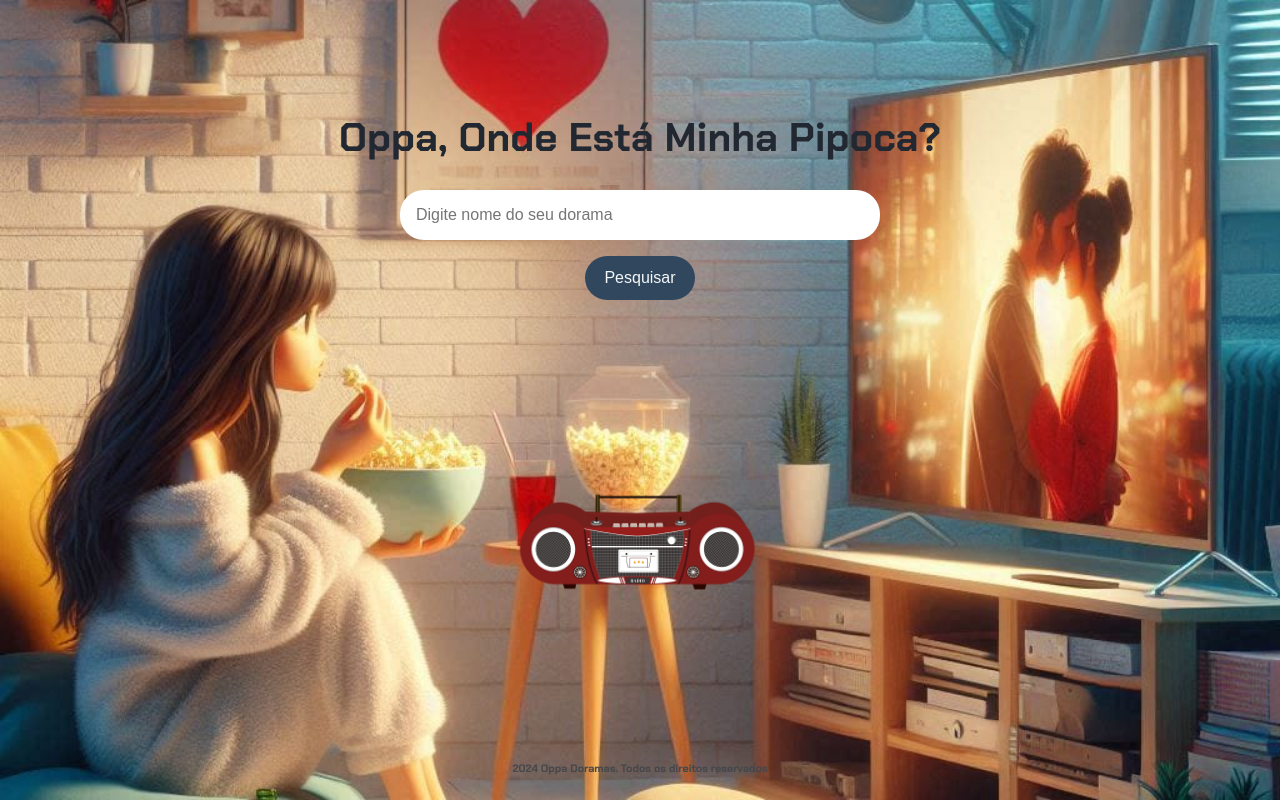
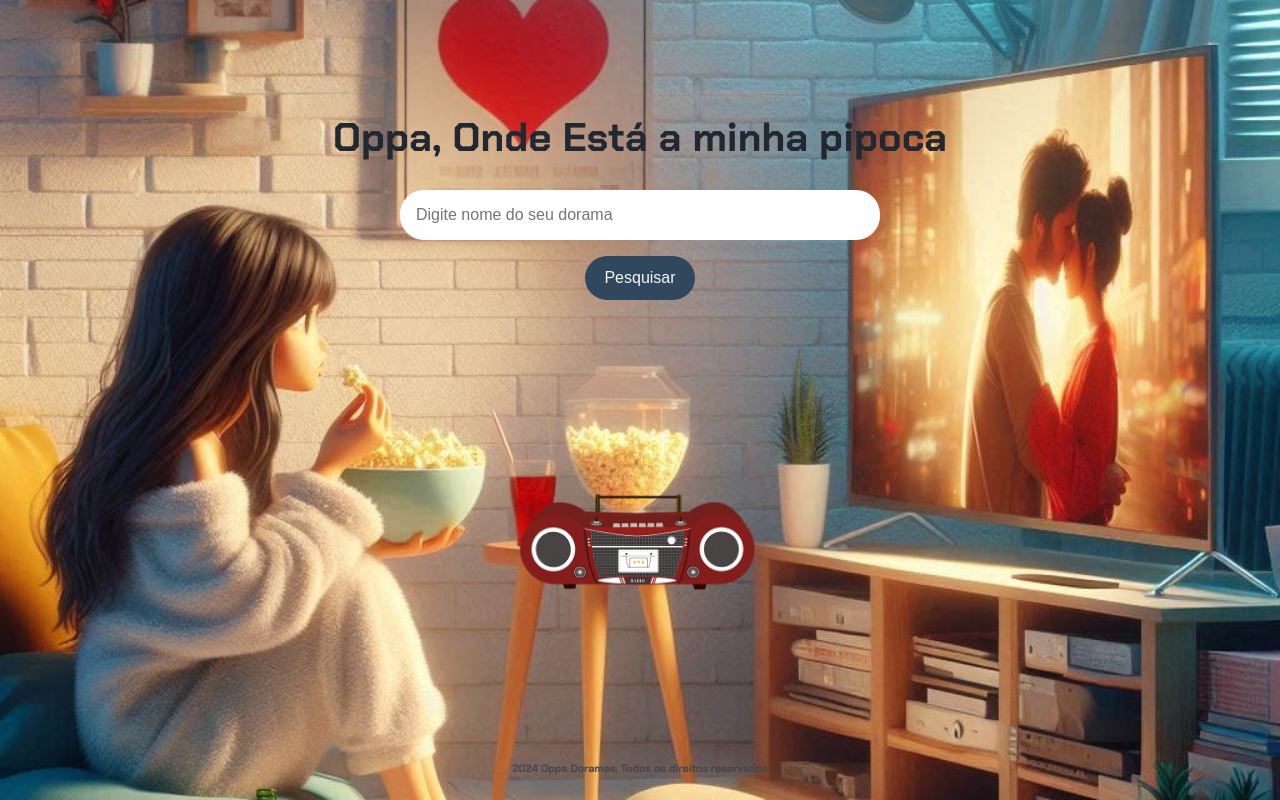
Before and after one commit to Pamela-Ayres/Oppa_Dorama, a plain HTML site: page index.html in a window 1280 px wide. Drawn offline with Linux system fonts and the light colour scheme.

Commit message:
Alteração do nome

```diff
--- a/index.html
+++ b/index.html
@@ -10,7 +10,7 @@
 
 <body>
   <header>
-    <h1>Oppa, Onde Está Minha Pipoca?</h1>
+    <h1>Oppa, Onde Está a minha pipoca </h1>
   </header>
 
   <main>
```
